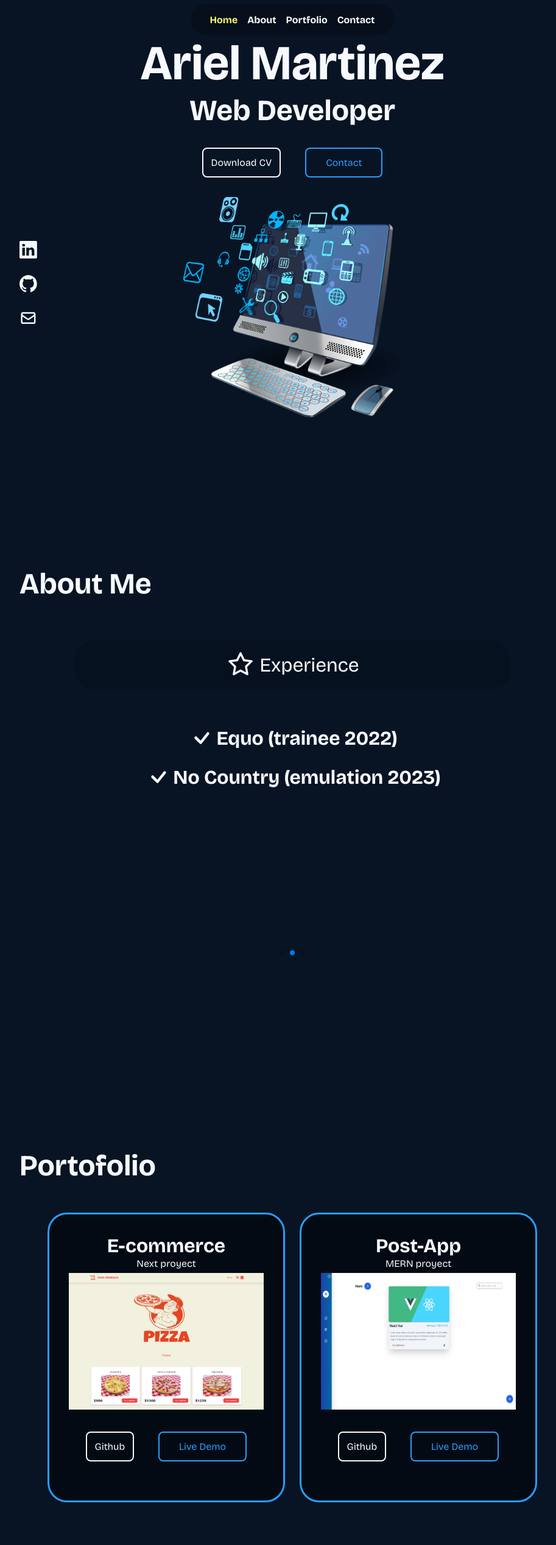
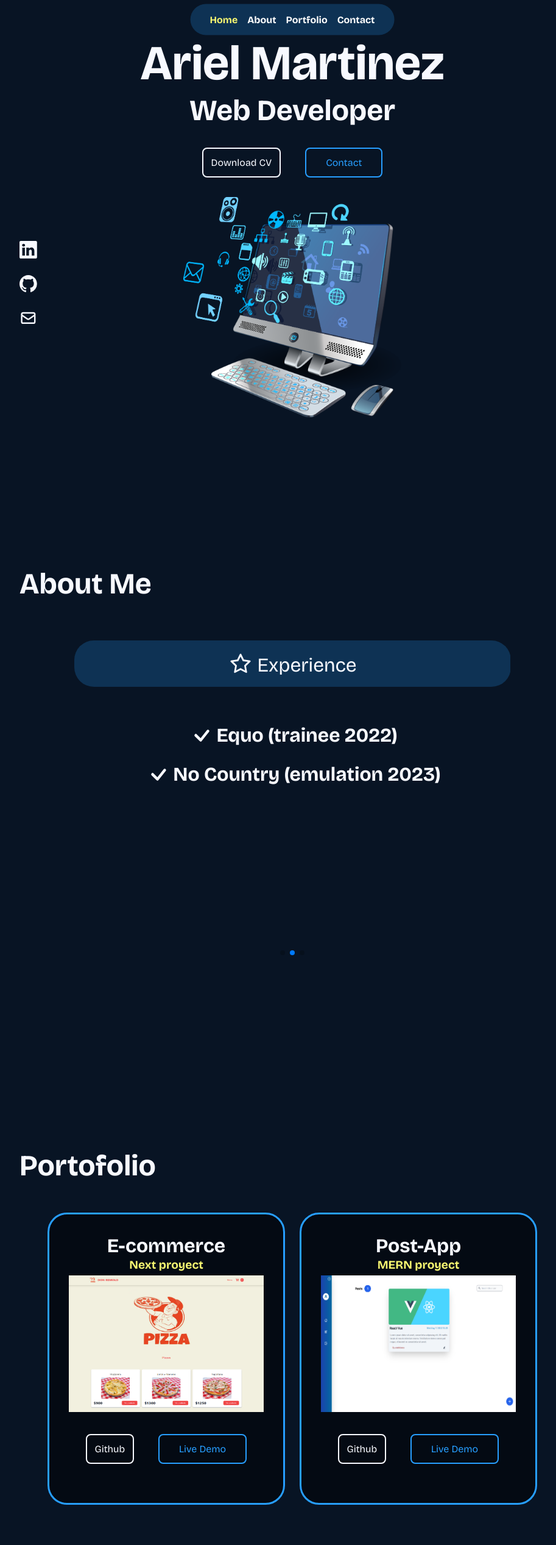
Before and after one commit to Arielstereo/Portfolio-React2023, a React (Vite) app: page / in a window 1280 px wide. Shown: the top 2533 px of the page at 61% size, without its empty margins (160-1073 px from the left). Built offline with nearby package versions, Linux system fonts and the light colour scheme.

Commit message:
add toast to form

```diff
--- a/package.json
+++ b/package.json
@@ -14,6 +14,7 @@
     "react": "^18.2.0",
     "react-dom": "^18.2.0",
     "react-icons": "^4.10.1",
+    "sonner": "^0.6.2",
     "swiper": "^10.2.0"
   },
   "devDependencies": {
--- a/src/components/about/about.css
+++ b/src/components/about/about.css
@@ -5,21 +5,22 @@
 }
 
 .icon {
-  font-size: 3rem;
+  font-size:2.5rem;
+  margin-top: 0.2rem;
 }
 
 span {
   margin-top: 0.3rem;
+  font-size: 2rem;
 }
 
 .title {
   display: flex;
   gap: 0.5rem;
   justify-content: center;
-  font-size: 2rem;
   padding: 1rem;
   margin-bottom: 3.5rem;
-  background: #00000022;
+  background: #279eff38;
   border-radius: 2rem;
 }
 
@@ -54,7 +55,6 @@ li {
 
   .title {
     margin-bottom: 2.5rem;
-    font-size: 1.6rem;
   }
 
   .icon {
@@ -73,10 +73,6 @@ li {
     width: 100%;
   }
 
-  .card {
-    margin-top: 6rem;
-  }
-
   .title {
     margin-bottom: 3rem;
     font-size: 1.2rem;
@@ -89,4 +85,8 @@ li {
   .icon__li {
     font-size: 2rem;
   }
+  span {
+    margin-top: 0.3rem;
+    font-size: 1.5rem;
+  }
 }
--- a/src/components/contact/Contact.jsx
+++ b/src/components/contact/Contact.jsx
@@ -3,25 +3,28 @@ import { BsWhatsapp } from "react-icons/bs";
 import { MdOutlineAlternateEmail } from "react-icons/md";
 import { useRef } from "react";
 import emailjs from "@emailjs/browser";
+import {BsSend} from "react-icons/bs";
+import { Toaster, toast } from 'sonner'
 
 const Contact = () => {
   const form = useRef();
 
   const sendEmail = (e) => {
     e.preventDefault();
-
     emailjs.sendForm('service_nqyrm79', 'template_4zh2oxi', form.current, 'Of7EFnHz3zmSna4Kc')
       .then((result) => {
           console.log(result.text);
       }, (error) => {
           console.log(error.text);
       });
+      toast.success('Sent message!')
       e.target.reset();
   };
 
 
   return (
     <section className="container" id="contact">
+      <Toaster richColors />
       <h2>Contact me</h2>
       <div className="container__contact">
         <div className="container__card">
@@ -36,7 +39,7 @@ const Contact = () => {
               target="_blank"
               rel="noreferrer"
             >
-              Send a message
+              Send a message <BsSend />
             </a>
           </article>
           <article className="card__contact">
@@ -50,7 +53,7 @@ const Contact = () => {
               target="_blank"
               rel="noreferrer"
             >
-              Send a message
+              Send a message <BsSend />
             </a>
           </article>
         </div>
--- a/src/components/contact/contact.css
+++ b/src/components/contact/contact.css
@@ -12,10 +12,10 @@
 }
 
 .card__contact {
-  background: var(--color-primary);
+  border: 0.2rem solid var(--color-primary);
+  background: #0000007b;
   padding: 3rem;
   border-radius: 2rem;
-  border: 1px solid var(--color-light);
   display: flex;
   flex-direction: column;
   align-items: center;
@@ -23,8 +23,8 @@
 }
 
 .card__contact:hover {
-  background: var(--color-bg);
-
+  background: #0000003d;
+  border: 0.2rem solid var(--color-light);
 }
 
 article a:hover {
@@ -42,15 +42,16 @@ form {
   display: flex;
   flex-direction: column;
   gap: 1.2rem;
-  background: var(--color-primary);
+  border: 0.2rem solid var(--color-light);
+  background: #0000007b;
   padding: 3.5rem;
   width: 30rem;
-  border: 1px solid var(--color-light);
   border-radius: 1rem;
 }
 
 form:hover {
-  background: var(--color-bg);
+  background: #0000003d;
+  border: 0.2rem solid var(--color-primary);
 }
 
 input,
@@ -78,13 +79,22 @@ textarea::placeholder {
     flex-direction: column;
     gap: 1rem;
   }
-
+  .card__title {
+    display: none;
+  }
   .container__card {
     flex-direction: row;
+    gap: 0.2rem;
   }
 
   .card__contact {
-    padding: 2.8rem;
+    border: 0px;
+    background: transparent;
+  }
+
+  .card__contact:hover {
+    border: 0px;
+    background: transparent;
   }
 
   form {
@@ -105,11 +115,12 @@ textarea::placeholder {
   }
 
   .card__contact {
-    padding: 1rem 1.5rem;
+    display: none;
   }
 
   form {
-    width: 20rem;
+    width: 25rem;
+    margin-top: 2rem;
   }
 
   .card__title {
--- a/src/components/footer/Footer.jsx
+++ b/src/components/footer/Footer.jsx
@@ -8,10 +8,10 @@ const Footer = () => {
     <footer>
       <div className="container__logo">
         <h3 className="logo">ArielStereo</h3>
-        <h5 className="copyright">
+        <h4 className="copyright">
           <AiOutlineCopyrightCircle className="icon__copy" />
           Argentina, Buenos Aires 2023
-        </h5>
+        </h4>
       </div>
       <ul className="sections">
         <li>
--- a/src/components/footer/footer.css
+++ b/src/components/footer/footer.css
@@ -34,6 +34,7 @@ footer {
 
 li a {
   color: var(--color-bg);
+  font-size: 1.3rem;
 }
 
 li a:hover {
--- a/src/components/navbar/navbar.css
+++ b/src/components/navbar/navbar.css
@@ -8,7 +8,7 @@ a {
 }
 
 nav {
-  background: #00000040;
+  background: #279eff38;
   width: max-content;
   display: block;
   padding: 1rem 2rem;
@@ -22,17 +22,13 @@ nav {
   top: 2rem;
 }
 
-nav:hover {
-  background: var(--color-primary);
-}
-
 nav a {
   font-size: 1rem;
-  font-weight: 700;
+  font-weight: 600;
 }
 
 nav a:hover {
-  color: var(--color-bg);
+  text-decoration: underline;
 }
 
 nav a.active {
--- a/src/components/portofio/Portfolio.jsx
+++ b/src/components/portofio/Portfolio.jsx
@@ -10,7 +10,7 @@ const Portfolio = () => {
           <article key={item.id} className="portfolio__card">
             <div className="portfolio__title">
             <h3>{item.name}</h3>
-            <span>{item.description}</span>
+            <h4>{item.description}</h4>
             </div>
             <div>
               <img className="portfolio__img" src={item.img} alt="img" />
--- a/src/components/portofio/portfolio.css
+++ b/src/components/portofio/portfolio.css
@@ -8,7 +8,9 @@
 }
 
 .portfolio__card:hover {
-  background: #00000036;
+  background: #0000003d;
+  border: 0.2rem solid var(--color-light);
+
 }
 
 .portfolio__img {
--- a/src/index.css
+++ b/src/index.css
@@ -33,12 +33,9 @@
 :root {
   --color-bg: #0C356A;
   --color-primary: #279EFF;
-  --color-secondary: #555df38b;
-  --color-blue: #00C6BF;
-  --color-green: #29d223;
   --color-yellow: #F9F871;
   --color-light: #F7F9FF;
-  --color-pink: #FF9CDC;
+  --color-green: #14c314;
 }
 
 body {
@@ -69,7 +66,8 @@ h3 {
 }
 
 h4 {
-  font-size: 1.5rem;
+  font-size: 1.2rem;
+  color: var(--color-yellow);
 }
 
 .container {
@@ -100,7 +98,11 @@ article {
   }
 
   h3 {
-    font-size: 1.3rem;
+    font-size: 1.5rem;
+  }
+
+  h4 {
+    font-size: 1rem;
   }
 
 }
@@ -115,8 +117,4 @@ article {
   h2 {
     font-size: 2rem;
   }
-
-  h4 {
-    font-size:1.2rem
-  }
 }
```
Also changed, not shown: 1 other file (tests, documents, lock files or other folders).
